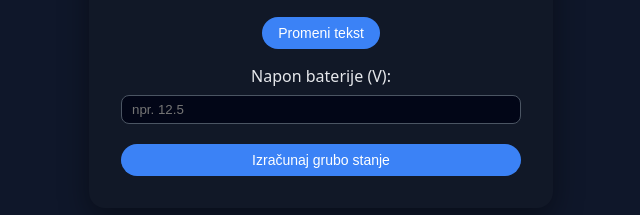
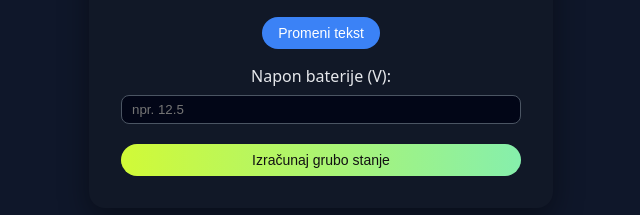
Before and after one commit to darkolazar/GitHub-test, a plain HTML site: page index.html in a window 1280 px wide. Shown: the part 345-560 px from the top of the page, without its empty margins (319-959 px from the left). Drawn offline with Linux system fonts and the light colour scheme.

Commit message:
Update style.css Added yellow-green button

```diff
--- a/style.css
+++ b/style.css
@@ -74,3 +74,16 @@ input[type="number"]:focus {
   outline: none;
   border-color: #3b82f6;
 }
+/* specijalni stil za "Izračunaj grubo stanje" dugme */
+#calc-btn {
+  background: linear-gradient(90deg, #d1fa37, #86efac);
+  color: #111;
+}
+
+#calc-btn:hover {
+  background: linear-gradient(90deg, #befa2a, #6ee7b7);
+}
+
+#calc-btn:active {
+  background: linear-gradient(90deg, #a3e635, #4ade80);
+}
```
